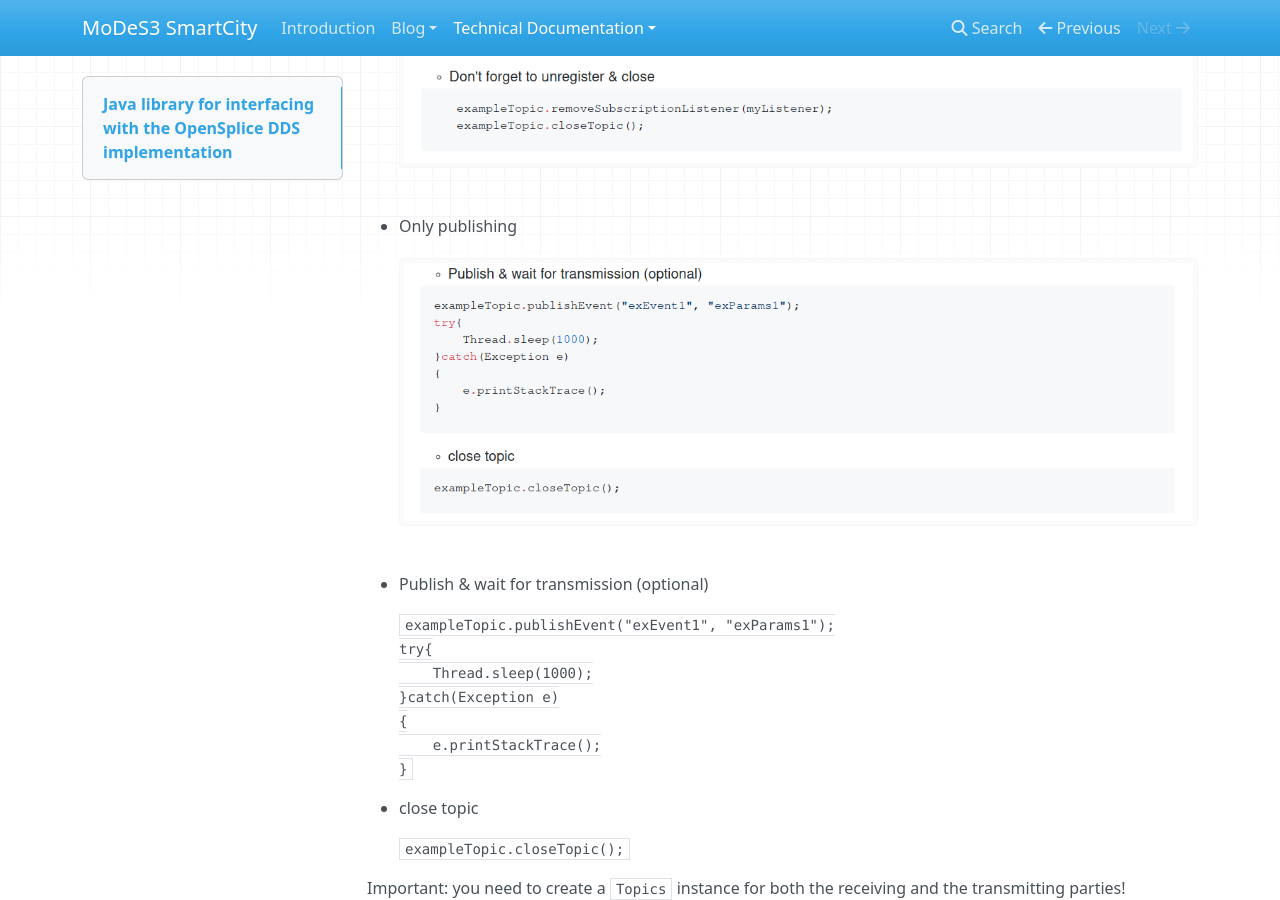
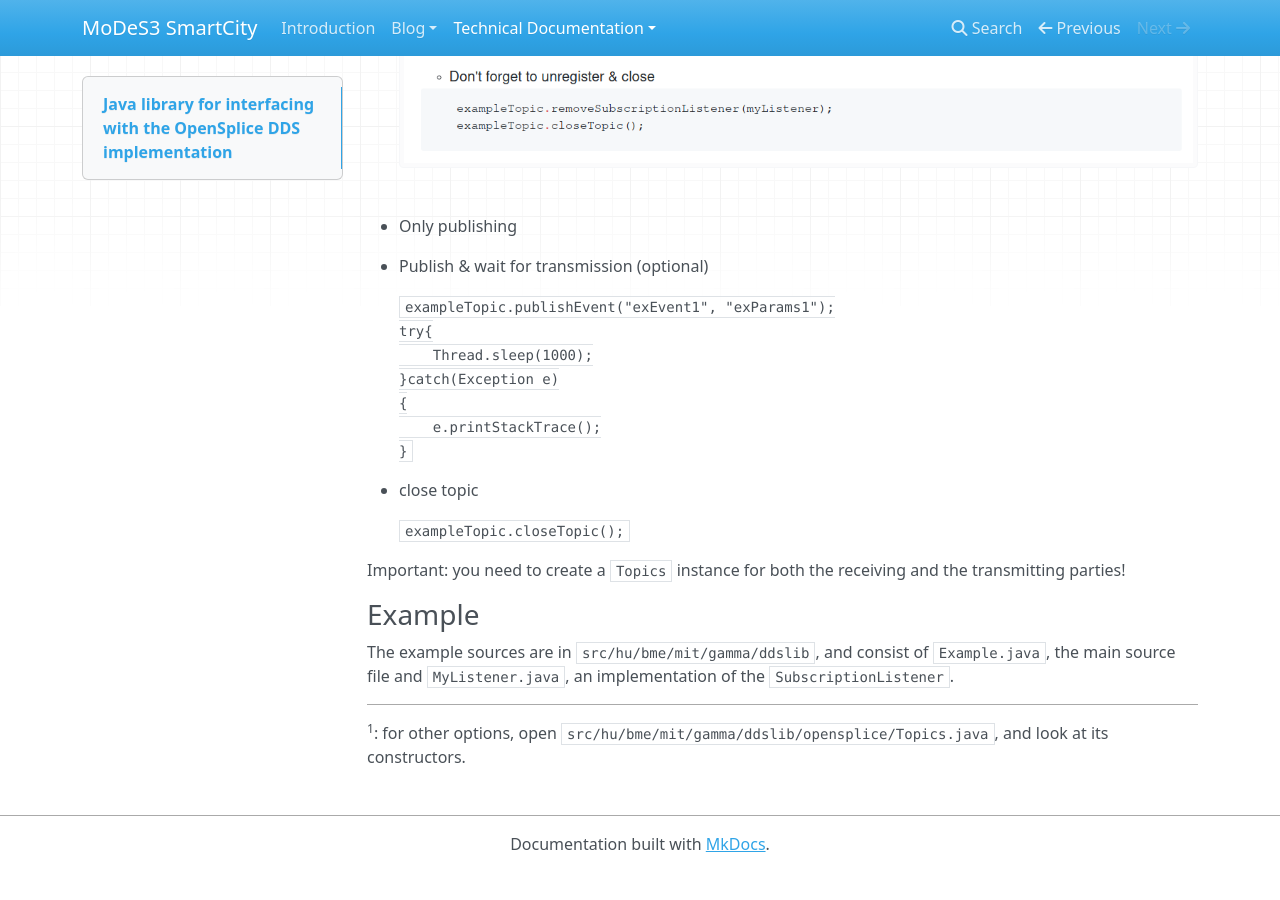
Before and after one commit to FTSRG/modes3-smartcity, an MkDocs documentation site: the page built from docs/technical_documentation/dds/dds_java_lib.md, in a window 1280 px wide and 900 px high, scrolled down 1436 px. Built offline with MkDocs 1.6.1, drawn with Linux system fonts in a browser that asks for light colours; nearby versions of some CDN libraries; old or Windows-style settings are respelled for this version of MkDocs; after the commit the page ends 2308 px from its top, so only the background shows below that.

Commit message:
minor fixes

```diff
--- a/docs/technical_documentation/dds/dds_java_lib.md
+++ b/docs/technical_documentation/dds/dds_java_lib.md
@@ -49,7 +49,6 @@ For a simple implementation look at the project in the `standalone_project` fold
 ![scrs1](screenshot1.png)
 
 * Only publishing
-![scrs2](screenshot2.png)
 
   * Publish & wait for transmission (optional)
 
```
